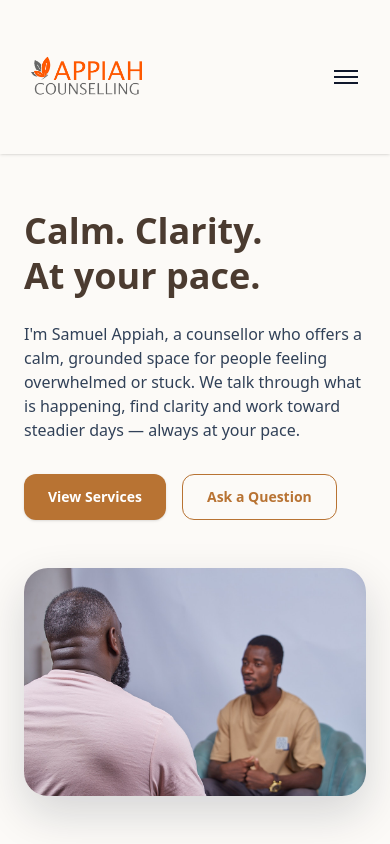
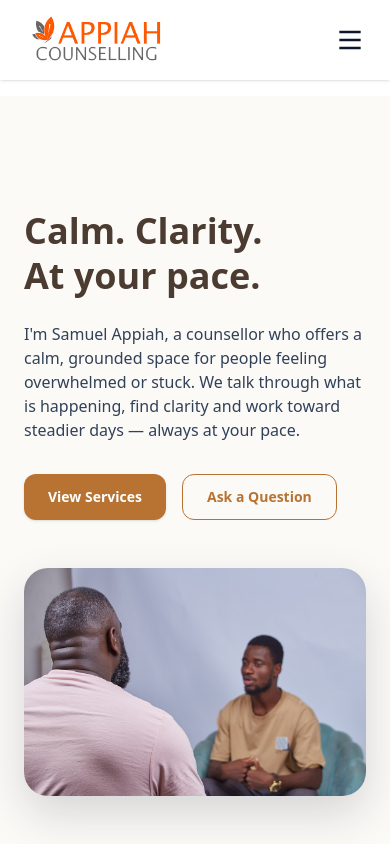
Before and after one commit to Sammyappiah/appiahcounselling, a Next.js app: page / in a window 390 px wide. Shown: the top 844 px of the page. Built offline with nearby package versions, Linux system fonts and the light colour scheme.

Commit message:
Premium full-screen mobile menu

```diff
--- a/app/globals.css
+++ b/app/globals.css
@@ -49,3 +49,31 @@
 .animate-scaleIn {
   animation: scaleIn 0.8s ease-out forwards;
 }
+@keyframes slideDown {
+  from {
+    opacity: 0;
+    transform: translateY(-8px);
+  }
+  to {
+    opacity: 1;
+    transform: translateY(0);
+  }
+}
+
+.animate-slideDown {
+  animation: slideDown 0.22s ease-out;
+}
+@keyframes fadeIn {
+  from {
+    opacity: 0;
+    transform: translateY(10px);
+  }
+  to {
+    opacity: 1;
+    transform: translateY(0);
+  }
+}
+
+.animate-fadeIn {
+  animation: fadeIn 0.3s ease-out forwards;
+}
--- a/components/Header.tsx
+++ b/components/Header.tsx
@@ -1,53 +1,86 @@
 "use client";
 
+import { useState } from "react";
 import Image from "next/image";
 import Link from "next/link";
-import { useState } from "react";
 
 export default function Header() {
   const [open, setOpen] = useState(false);
 
   return (
-    <header className="bg-[#FCFAF7] shadow-sm fixed top-0 left-0 w-full z-50">
-      <nav className="max-w-6xl mx-auto flex items-center justify-between px-6 py-3 md:py-4">
-
+    <header className="fixed top-0 left-0 w-full bg-white shadow-sm z-50">
+      <div className="max-w-6xl mx-auto flex items-center justify-between px-6 h-20">
         {/* LOGO */}
-        <Link href="/" className="flex items-center">
+        <Link href="/" className="flex items-center gap-2">
           <Image
             src="/company-logo.jpg"
-            alt="Appiah Counselling Logo"
-            width={130}   // ↓ smaller, cleaner
-            height={40}
+            alt="Appiah Counselling"
+            width={150}
+            height={150}
+            className="object-contain"
             priority
           />
         </Link>
 
         {/* DESKTOP NAV */}
-        <div className="hidden md:flex items-center space-x-10 text-[17px] font-medium">
-          <Link href="/" className="hover:text-[#B87333]">Home</Link>
-          <Link href="/about" className="hover:text-[#B87333]">About</Link>
-          <Link href="/services" className="hover:text-[#B87333]">Services</Link>
-          <Link href="/contact" className="hover:text-[#B87333]">Contact</Link>
-        </div>
+        <nav className="hidden md:flex items-center gap-10 text-[18px] font-medium text-slate-800">
+          <Link href="/">Home</Link>
+          <Link href="/about">About</Link>
+          <Link href="/services">Services</Link>
+          <Link href="/contact">Contact</Link>
+        </nav>
 
-        {/* MOBILE MENU BUTTON */}
+        {/* MOBILE HAMBURGER */}
         <button
-          onClick={() => setOpen(!open)}
-          className="md:hidden px-2 py-1"
+          onClick={() => setOpen(true)}
+          className="md:hidden text-slate-900 focus:outline-none"
         >
-          <div className="w-6 h-[2px] bg-slate-900 mb-1"></div>
-          <div className="w-6 h-[2px] bg-slate-900 mb-1"></div>
-          <div className="w-6 h-[2px] bg-slate-900"></div>
+          <svg
+            xmlns="http://www.w3.org/2000/svg"
+            className="w-8 h-8"
+            fill="none"
+            viewBox="0 0 24 24"
+            stroke="currentColor"
+          >
+            <path strokeWidth="2" d="M4 6h16M4 12h16M4 18h16" />
+          </svg>
         </button>
-      </nav>
+      </div>
 
-      {/* MOBILE MENU DROPDOWN */}
+      {/* FULLSCREEN MOBILE MENU */}
       {open && (
-        <div className="md:hidden bg-[#FCFAF7] shadow-inner px-6 pb-4 space-y-3 text-lg font-medium">
-          <Link href="/" onClick={() => setOpen(false)}>Home</Link>
-          <Link href="/about" onClick={() => setOpen(false)}>About</Link>
-          <Link href="/services" onClick={() => setOpen(false)}>Services</Link>
-          <Link href="/contact" onClick={() => setOpen(false)}>Contact</Link>
+        <div className="fixed inset-0 bg-white z-[999] flex flex-col items-center justify-center text-center animate-fadeIn">
+          {/* Close Button */}
+          <button
+            onClick={() => setOpen(false)}
+            className="absolute top-6 right-6 text-slate-900"
+          >
+            <svg
+              xmlns="http://www.w3.org/2000/svg"
+              className="w-10 h-10"
+              fill="none"
+              viewBox="0 0 24 24"
+              stroke="currentColor"
+            >
+              <path strokeWidth="2" d="M6 18L18 6M6 6l12 12" />
+            </svg>
+          </button>
+
+          {/* MENU LINKS */}
+          <nav className="flex flex-col gap-10 text-[28px] font-semibold text-slate-900">
+            <Link href="/" onClick={() => setOpen(false)}>
+              Home
+            </Link>
+            <Link href="/about" onClick={() => setOpen(false)}>
+              About
+            </Link>
+            <Link href="/services" onClick={() => setOpen(false)}>
+              Services
+            </Link>
+            <Link href="/contact" onClick={() => setOpen(false)}>
+              Contact
+            </Link>
+          </nav>
         </div>
       )}
     </header>
```
Also changed, not shown: 1 other file (tests, documents, lock files or other folders).
